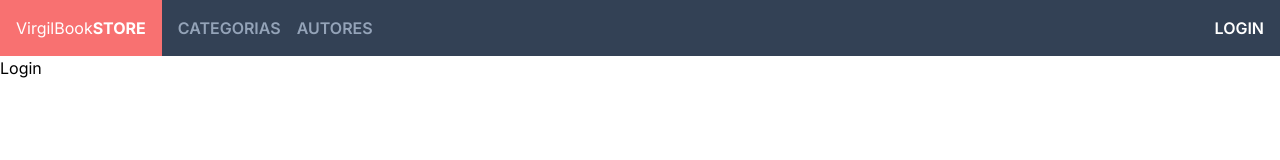
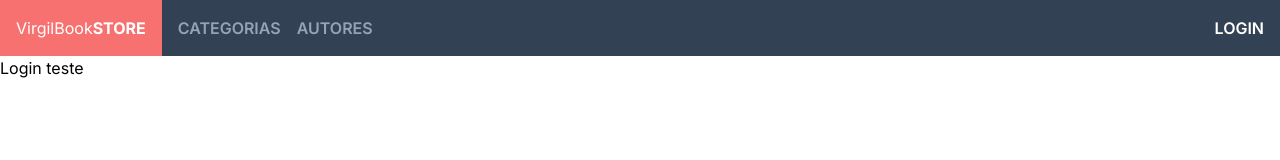
Before and after one commit to peidrao/VirgilBookStore, a Next.js app in the folder frontend/: page /login in a window 1280 px wide. Shown: the top 160 px of the page. Built offline with nearby package versions, Linux system fonts and the light colour scheme.

Commit message:
login test

```diff
--- a/frontend/app/login/page.tsx
+++ b/frontend/app/login/page.tsx
@@ -4,7 +4,7 @@ const Login = () => {
   return (
     <div>
       <Navbar />
-      <h1>Login</h1>
+      <h1>Login teste</h1>
     </div>
   );
 };
```
